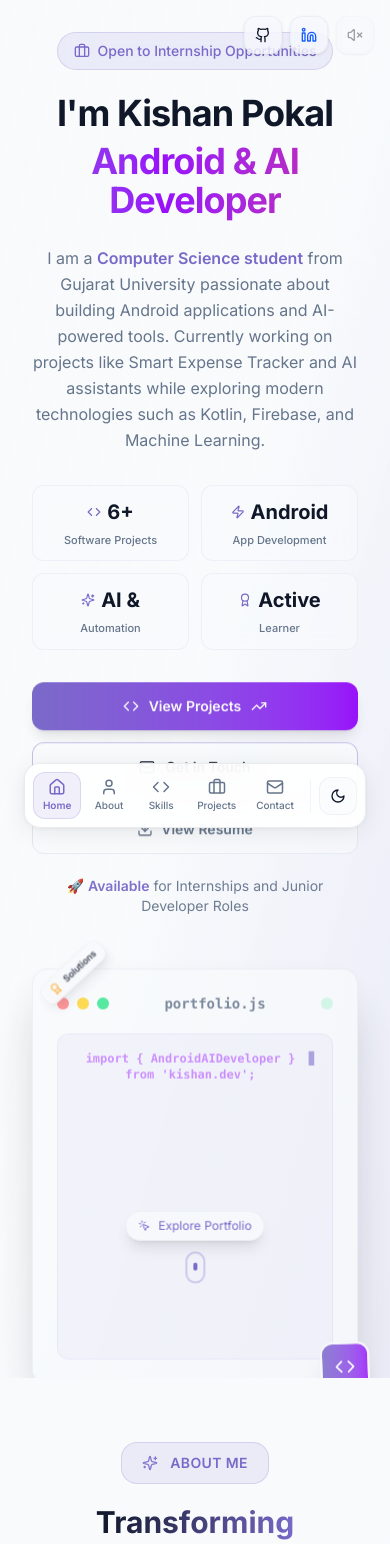
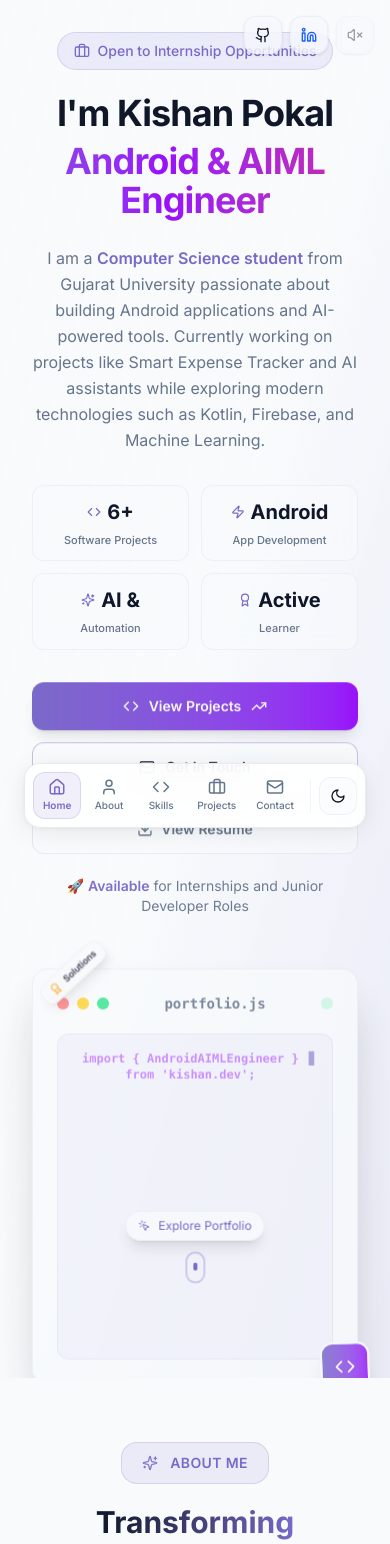
Before and after one commit to kishanpokal/my-portfolio, a React (Vite) app: page / in a window 390 px wide. Shown: the top 1544 px of the page. Built offline with nearby package versions, Linux system fonts and the light colour scheme.

Commit message:
Update job title to AIML Engineer and remove phone number

```diff
--- a/index.html
+++ b/index.html
@@ -11,7 +11,7 @@
     <link href="https://fonts.googleapis.com/css2?family=Inter:wght@300;400;500;600;700;800;900&display=swap" rel="stylesheet" />
 
     <!-- ================= BASIC SEO ================= -->
-    <title>Kishan Pokal | Android & AI Developer</title>
+    <title>Kishan Pokal | Android & AIML Engineer</title>
 
     <meta
       name="description"
@@ -25,16 +25,16 @@
     <link rel="canonical" href="https://kishanpokal.dev/" />
 
     <!-- ================= OPEN GRAPH ================= -->
-    <meta property="og:title" content="Kishan Pokal | Android & AI Developer" />
-    <meta property="og:description" content="Portfolio of Kishan Pokal – Android & AI Developer" />
+    <meta property="og:title" content="Kishan Pokal | Android & AIML Engineer" />
+    <meta property="og:description" content="Portfolio of Kishan Pokal – Android & AIML Engineer" />
     <meta property="og:image" content="https://kishanpokal.dev/og-image.png" />
     <meta property="og:url" content="https://kishanpokal.dev/" />
     <meta property="og:type" content="website" />
 
     <!-- ================= TWITTER ================= -->
     <meta name="twitter:card" content="summary_large_image" />
-    <meta name="twitter:title" content="Kishan Pokal | Android & AI Developer" />
-    <meta name="twitter:description" content="Android & AI Developer building useful tools." />
+    <meta name="twitter:title" content="Kishan Pokal | Android & AIML Engineer" />
+    <meta name="twitter:description" content="Android & AIML Engineer building useful tools." />
     <meta name="twitter:image" content="https://kishanpokal.dev/og-image.png" />
 
     <!-- ================= THEME ================= -->
@@ -48,7 +48,7 @@
         "name": "Kishan Pokal",
         "url": "https://kishanpokal.dev/",
         "image": "https://kishanpokal.dev/og-image.png",
-        "jobTitle": "Android & AI Developer",
+        "jobTitle": "Android & AIML Engineer",
         "sameAs": [
           "https://github.com/kishanpokal",
           "https://www.linkedin.com/in/kishanpokal956"
--- a/src/components/ContactSection.jsx
+++ b/src/components/ContactSection.jsx
@@ -160,7 +160,6 @@ export const ContactSection = () => {
             <div className="space-y-3">
               {[
                 { icon: Mail, label: "Email", value: "kishanpokal1111@gmail.com", href: "mailto:kishanpokal1111@gmail.com" },
-                { icon: Phone, label: "Phone", value: "+91 7016781763", href: "tel:+917016781763" },
                 { icon: MapPin, label: "Location", value: "Ahmedabad, Gujarat, India", href: null },
               ].map((item, index) => (
                 <motion.div
--- a/src/components/Footer.jsx
+++ b/src/components/Footer.jsx
@@ -27,7 +27,6 @@ export const Footer = () => {
 
   const contactInfo = [
     { icon: <Mail size={16} />, text: "kishanpokal1111@gmail.com", href: "mailto:kishanpokal1111@gmail.com" },
-    { icon: <Phone size={16} />, text: "+91 7016781763", href: "tel:+917016781763" },
   ];
 
   const containerVariants = {
@@ -62,7 +61,7 @@ export const Footer = () => {
             <motion.div variants={itemVariants} className="space-y-4">
               <h3 className="text-xl font-bold text-foreground">KISHAN</h3>
               <p className="text-muted-foreground text-sm leading-relaxed">
-                Android & AI developer creating meaningful applications and solving real-world problems.
+                Android & AIML engineer creating meaningful applications and solving real-world problems.
               </p>
               <div className="flex space-x-3">
                 {socialLinks.map((social, index) => (
--- a/src/components/HeroSection.jsx
+++ b/src/components/HeroSection.jsx
@@ -13,9 +13,9 @@ export const HeroSection = () => {
   const [displayedCode, setDisplayedCode] = useState("");
 
   const codeSnippets = [
-    "import { AndroidAIDeveloper } from 'kishan.dev';",
+    "import { AndroidAIMLEngineer } from 'kishan.dev';",
     "",
-    "const developer = new AndroidAIDeveloper({",
+    "const developer = new AndroidAIMLEngineer({",
     "  name: 'Kishan Pokal',",
     "  stack: ['Android Development', 'Artificial Intelligence', 'Java', 'Firebase', 'Python'],",
     "  focus: 'Building Android apps and AI-powered tools that solve real-world problems',",
@@ -144,7 +144,7 @@ export const HeroSection = () => {
                 transition={{ duration: 8, repeat: Infinity }}
                 style={{ backgroundSize: '200% 100%' }}
               >
-                Android & AI Developer
+                Android & AIML Engineer
               </motion.span>
             </motion.h1>
 
@@ -262,7 +262,7 @@ export const HeroSection = () => {
                             ${line.includes("import") ? "text-purple-400 font-semibold" :
                               line.includes("const") || line.includes("new") ? "text-blue-400 font-semibold" :
                                 line.includes("React") || line.includes("Node.js") || line.includes("TypeScript") ? "text-cyan-400" :
-                                  line.includes("AndroidAIDeveloper") ? "text-emerald-400 font-semibold" :
+                                  line.includes("AndroidAIMLEngineer") ? "text-emerald-400 font-semibold" :
                                     line.includes("//") ? "text-muted-foreground italic" :
                                       line.includes("await") || line.includes("connect") ? "text-yellow-400" :
                                         line.includes("'") ? "text-amber-400" :
--- a/src/components/WelcomeScreen.jsx
+++ b/src/components/WelcomeScreen.jsx
@@ -251,7 +251,7 @@ export const WelcomeScreen = ({ onWelcomeComplete }) => {
                 transition={{ delay: 0.3, duration: 0.5 }}
               >
                 <p className="text-muted-foreground text-sm sm:text-base tracking-[0.3em] uppercase font-medium">
-                  Android & AI Developer
+                  Android & AIML Engineer
                 </p>
               </motion.div>
             </motion.div>
```
